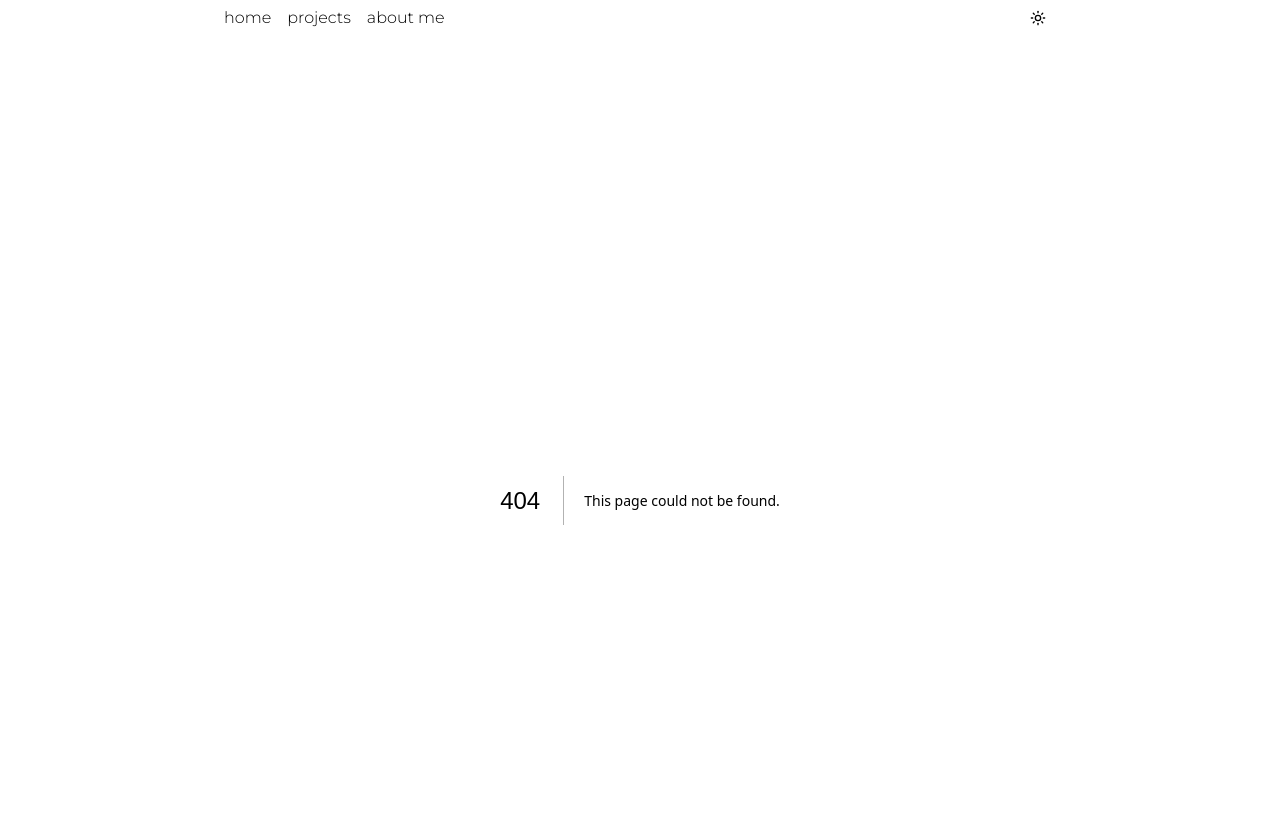
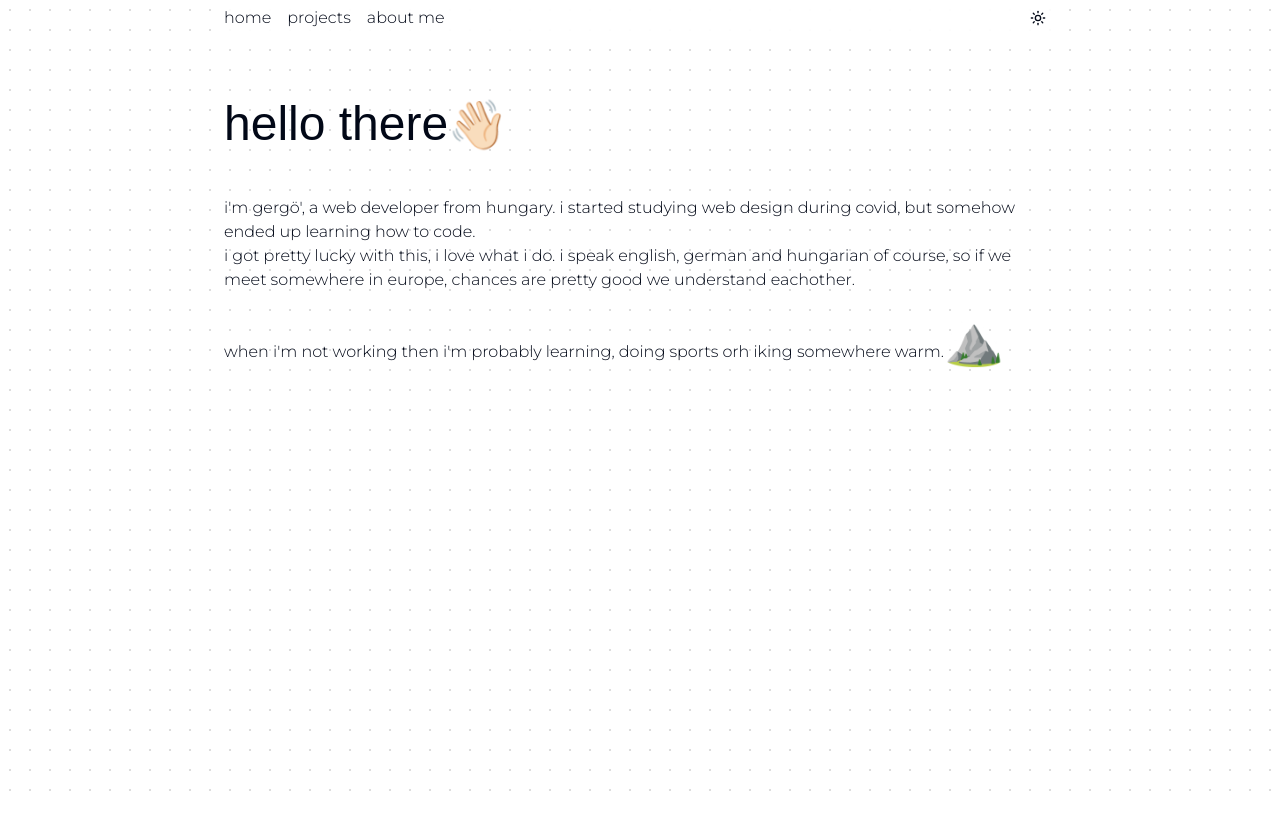
Before and after one commit to geriszabo/geri-codes, a Next.js app: page /about in a window 1280 px wide. Before the commit this address had no page. Shown: the top 830 px of the page. After the commit the page ends 800 px from the top, so only its background shows below. Built offline with nearby package versions, Linux system fonts and the light colour scheme; a web font is replaced by a local one.

Commit message:
feat: about me wip

```diff
--- a/messages/en.json
+++ b/messages/en.json
@@ -143,15 +143,8 @@
         "image": "/projects/geri-codes.png",
         "github": "https://github.com/geriszabo/geri-codes",
         "site": "",
-        "features": [
-         "mostly me 🌝"
-        ],
-        "technologies": [
-          "Next.js",
-          "React",
-          "Typescript",
-          "Shadcn"
-        ]
+        "features": ["mostly me 🌝"],
+        "technologies": ["Next.js", "React", "Typescript", "Shadcn"]
       },
       {
         "title": "home away",
@@ -181,5 +174,10 @@
         ]
       }
     ]
+  },
+  "about": {
+    "title": "hello there",
+    "me": "i'm gergö', a web developer from hungary. i started studying web design during covid, but somehow ended up learning how to code. <br></br> i got pretty lucky with this, i love what i do. i speak english, german and hungarian of course, so if we meet somewhere in europe, chances are pretty good we understand eachother.",
+    "hobby": "when i'm not working then i'm probably learning, doing sports orh iking somewhere warm."
   }
 }
--- /dev/null
+++ b/src/app/about/page.tsx
@@ -0,0 +1,28 @@
+import { Typography } from "@/components/Typography";
+
+export default function AboutMePage() {
+  return (
+    <section>
+      <div className="flex items-center mb-12">
+        <Typography namespacePath="about" text="title" variant="title" />
+        <span className="text-5xl animate-wiggle">👋🏻</span>
+      </div>
+      <article className="grid ">
+        <Typography
+          namespacePath="about"
+          text="me"
+          variant="paragraph"
+        />
+      </article>
+      <br />
+      <article className="flex items-end">
+        <Typography
+          namespacePath="about"
+          text="hobby"
+          variant="paragraph"
+        />
+        <span className="text-5xl">⛰️</span>
+      </article>
+    </section>
+  );
+}
--- a/src/components/Typography.tsx
+++ b/src/components/Typography.tsx
@@ -28,5 +28,5 @@ export const Typography = ({
       </h1>
     );
   }
-  return <p className={`${className}`}>{t(text)}</p>;
+  return <p className={`${className}`}>{t.rich(text, {br: () => <br></br>})}</p>;
 };
--- a/tailwind.config.ts
+++ b/tailwind.config.ts
@@ -14,6 +14,15 @@ const config: Config = {
           "0 0px 3px rgba(255, 255, 255, .35)",
           "0 0px 3px rgba(255, 255, 255, .35)",
         ],
+      },
+      keyframes: {
+        wiggle: {
+          '0%, 100%': { transform: 'rotate(-3deg)' },
+          '50%': { transform: 'rotate(3deg)' },
+        }
+      },
+      animation: {
+        wiggle: 'wiggle 1s ease-in-out infinite',
       },
       colors: {
         background: "hsl(var(--background))",
```
